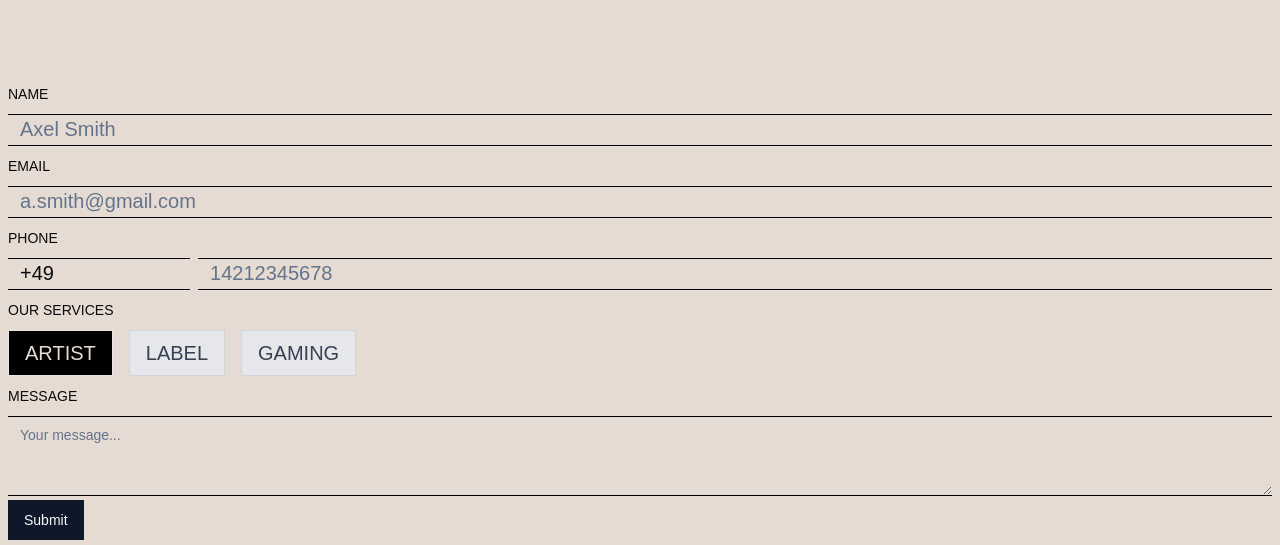
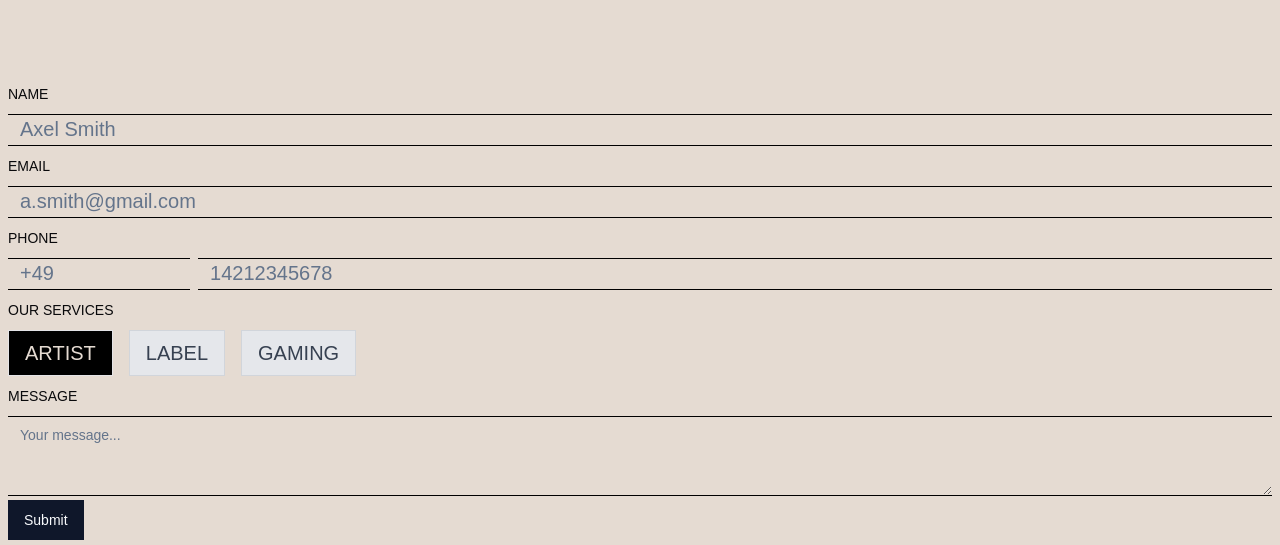
Before and after one commit to samsnwn/sculpted_audio, a Next.js app: page / in a window 1280 px wide. Shown: the part 3856-4401 px from the top of the page. Built offline with nearby package versions, Linux system fonts and the light colour scheme; a web font is replaced by a local one.

Commit message:
form grow

```diff
--- a/components/ContactForm.tsx
+++ b/components/ContactForm.tsx
@@ -55,7 +55,7 @@ const ContactForm = () => {
       name: "",
       email: "",
       phone: {
-        countryCode: "+49",
+        countryCode: "",
         number: "",
       },
       services: "artist",
@@ -74,7 +74,7 @@ const ContactForm = () => {
     <Form {...form}>
       <form
         onSubmit={form.handleSubmit(onSubmit)}
-        className="space-y-1 p-2 uppercase"
+        className="space-y-1 p-2 uppercase flex-grow"
       >
         <FormField
           control={form.control}
```
